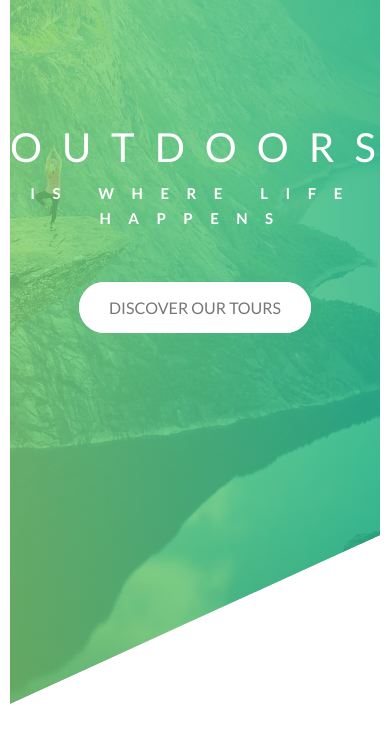
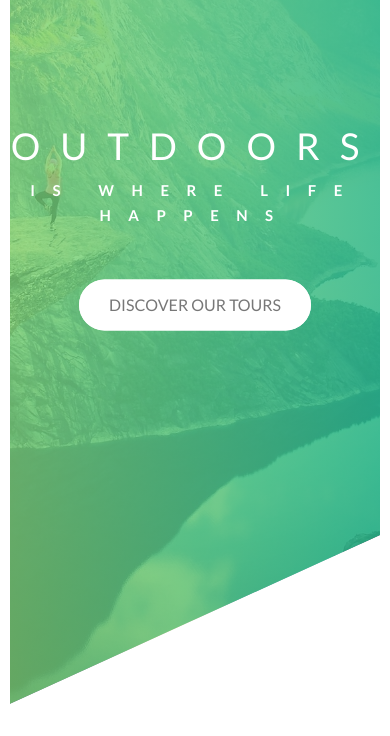
Before and after one commit to asrani12/Natours, a plain HTML site: page index.html in a window 390 px wide. Shown: the part 108-844 px from the top of the page. Drawn offline with Linux system fonts and the light colour scheme.

Commit message:
Update style.css

```diff
--- a/css/style.css
+++ b/css/style.css
@@ -201,7 +201,7 @@ body{
         padding: 10px;
     }
     .heading-primary-main{
-        font-size: 40px;
+        font-size: 37px;
         letter-spacing: 20px;
         text-align: center;
     }
```
